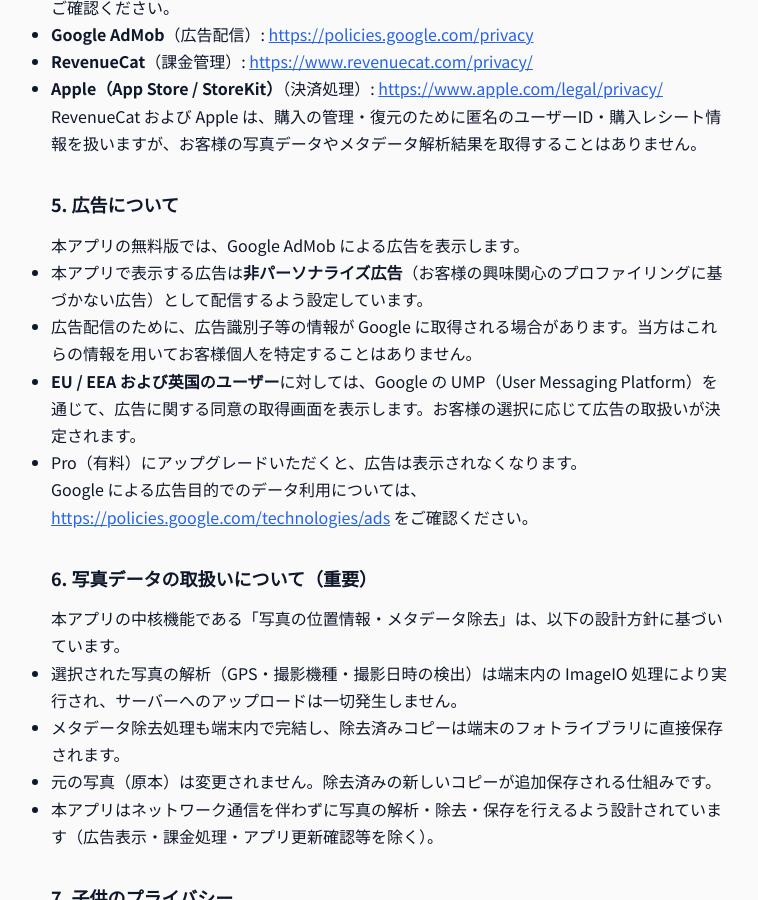
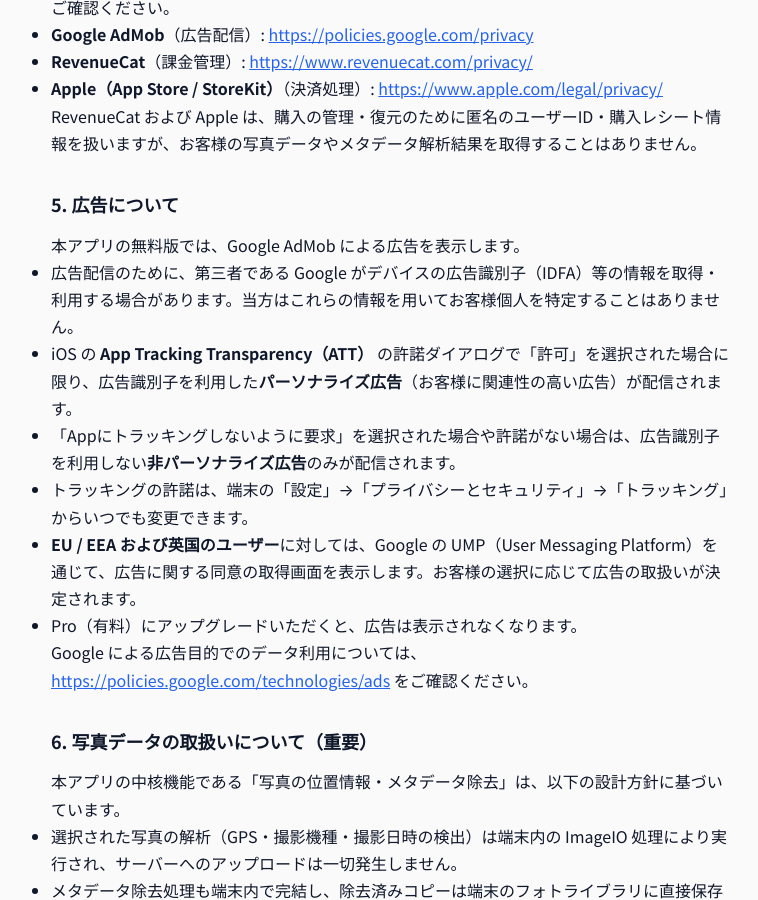
Before and after one commit to hecuhecu/hecuhecu.github.io, a Jekyll site: the page built from apps/photo-exif-cleaner/privacy.md, in a window 1280 px wide and 900 px high, scrolled down 986 px. Shown: the whole window, without its empty margins (249-1007 px from the left). Built offline with Jekyll 4.4.1, drawn with Linux system fonts in a browser that asks for light colours; some of the changed text lies outside the part shown.

Commit message:
メタデータ消しゴム: プライバシーポリシーにATT/パーソナライズ広告の記載を追加
v1.1でATT実装+許諾時パーソナライズ広告に変更したため、広告節を実態に合わせて更新。
IDFA利用・ATT許諾時のみパーソナライズ・設定からの変更方法を明記。

Co-Authored-By: Claude Fable 5 <noreply@anthropic.com>

```diff
--- a/apps/photo-exif-cleaner/privacy.md
+++ b/apps/photo-exif-cleaner/privacy.md
@@ -47,8 +47,10 @@ RevenueCat および Apple は、購入の管理・復元のために匿名の
 
 本アプリの無料版では、Google AdMob による広告を表示します。
 
-- 本アプリで表示する広告は**非パーソナライズ広告**（お客様の興味関心のプロファイリングに基づかない広告）として配信するよう設定しています。
-- 広告配信のために、広告識別子等の情報が Google に取得される場合があります。当方はこれらの情報を用いてお客様個人を特定することはありません。
+- 広告配信のために、第三者である Google がデバイスの広告識別子（IDFA）等の情報を取得・利用する場合があります。当方はこれらの情報を用いてお客様個人を特定することはありません。
+- iOS の **App Tracking Transparency（ATT）** の許諾ダイアログで「許可」を選択された場合に限り、広告識別子を利用した**パーソナライズ広告**（お客様に関連性の高い広告）が配信されます。
+- 「Appにトラッキングしないように要求」を選択された場合や許諾がない場合は、広告識別子を利用しない**非パーソナライズ広告**のみが配信されます。
+- トラッキングの許諾は、端末の「設定」→「プライバシーとセキュリティ」→「トラッキング」からいつでも変更できます。
 - **EU / EEA および英国のユーザー**に対しては、Google の UMP（User Messaging Platform）を通じて、広告に関する同意の取得画面を表示します。お客様の選択に応じて広告の取扱いが決定されます。
 - Pro（有料）にアップグレードいただくと、広告は表示されなくなります。
 
```
Also changed, not shown: other parts of apps/photo-exif-cleaner/privacy.md (+1 -1 lines).
